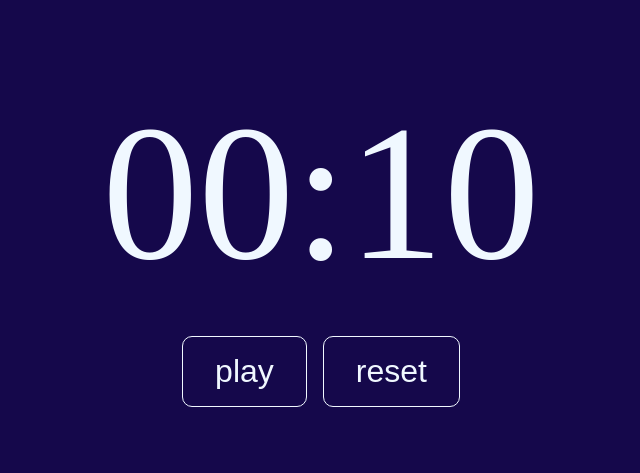
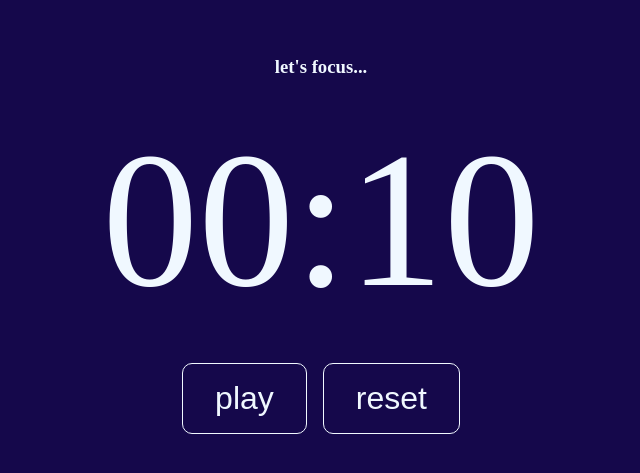
Before and after one commit to mistyb01/pomo, a React (Create React App) app: page / in a window 1280 px wide. Shown: the part 155-628 px from the top of the page, without its empty margins (319-959 px from the left). Built offline with nearby package versions, Linux system fonts and the light colour scheme.

Commit message:
fixed reset bug

```diff
--- a/src/App.jsx
+++ b/src/App.jsx
@@ -3,12 +3,12 @@ import Timer from './components/Timer.js';
 
 function App() {
 
-  const minSecs = {startingMins: 0, startingSecs: 10}
+  const focusMinSecs = {startingMins: 0, startingSecs: 10}
   const breakMinSecs = {breakMins: 0, breakSecs: 5}
 
   return (
     <div className="main-wrapper">
-      <Timer minSecs={minSecs} breakMinSecs={breakMinSecs}/>
+      <Timer focusMinSecs={focusMinSecs} breakMinSecs={breakMinSecs}/>
     </div>
   );
 }
--- a/src/components/Timer.js
+++ b/src/components/Timer.js
@@ -1,10 +1,10 @@
 import React, { useState, useEffect } from 'react'
 
-function Timer({minSecs, breakMinSecs}) {
+function Timer({focusMinSecs, breakMinSecs}) {
     // timer logic adapted from bhargav bachina's code: https://medium.com/bb-tutorials-and-thoughts/how-to-create-a-countdown-timer-in-react-app-e99916046292
 
     // setting initial values of minutes and seconds to be what was passed into minSecs prop
-    const {startingMins = 0, startingSecs = 0} = minSecs;
+    const {startingMins = 0, startingSecs = 0} = focusMinSecs;
     const {breakMins = 0, breakSecs = 0} = breakMinSecs;
 
     const [[currMins, currSecs], setTime] = useState([startingMins, startingSecs]);
@@ -23,19 +23,24 @@ function Timer({minSecs, breakMinSecs}) {
         console.log(currMins, currSecs);
     };
 
-    const reset = () => setTime([parseInt(startingMins), parseInt(startingSecs)]);
+    const reset = () => {
+        mode === "focus" ?
+        setTime([startingMins, startingSecs]) :
+        setTime([breakMins, breakSecs]);
+    };
 
     function transitionMode() {
         setActive(false);
         if (mode === "focus") {
             console.log("end of focus")
             setMode("break");
-            setTime([parseInt(breakMins), parseInt(breakSecs)]);
+            setTime([breakMins, breakSecs]);
         } else {
             setMode("focus");
-            reset();
+            setTime([startingMins, startingSecs]);
         }
     }
+
     useEffect(() => {
         if (isActive) {
             const timerId = setInterval(() => tick(), 1000);
@@ -46,6 +51,7 @@ function Timer({minSecs, breakMinSecs}) {
 
     return (
         <>
+        <h3>{mode === "focus" ? "let's focus..." : "take it easy!"}</h3>
             <span>{`${currMins.toString().padStart(2, '0')}:${currSecs
                 .toString().padStart(2, '0')}`}</span>
             <div className="buttons">
```
